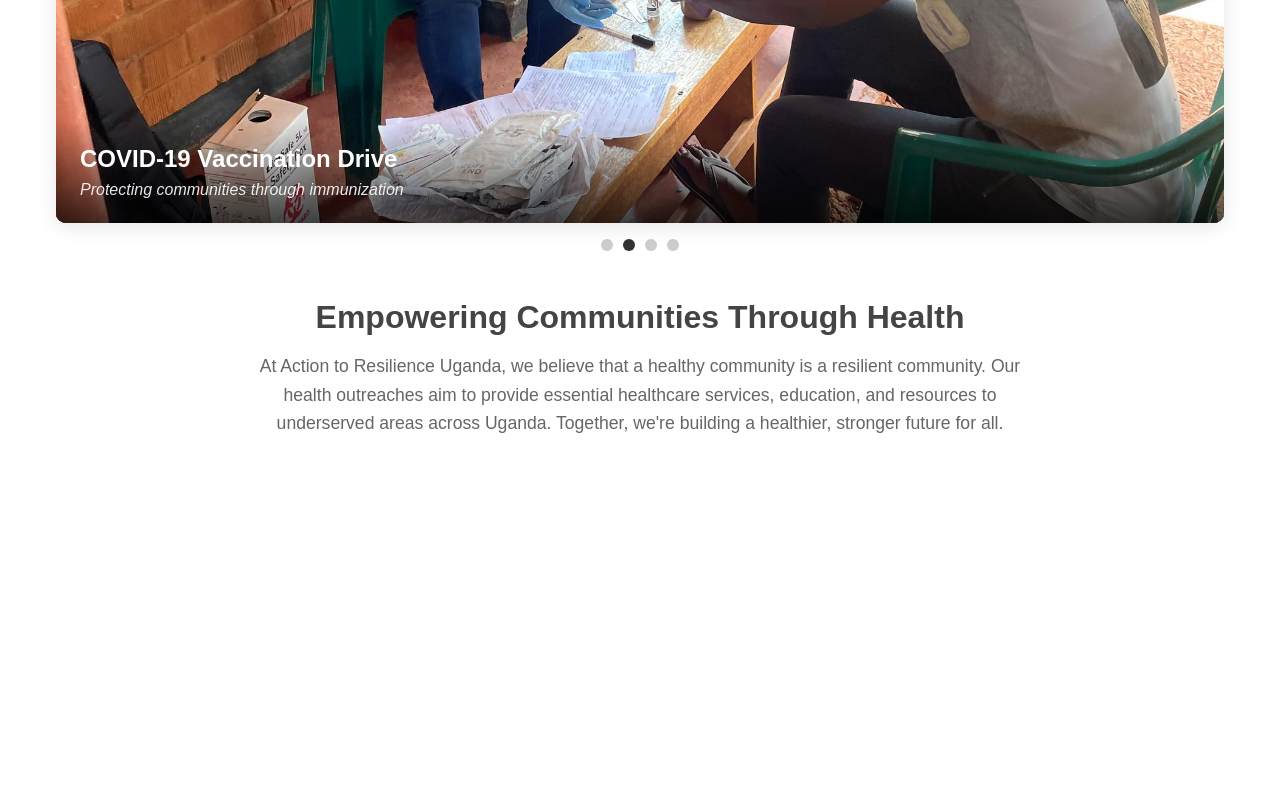
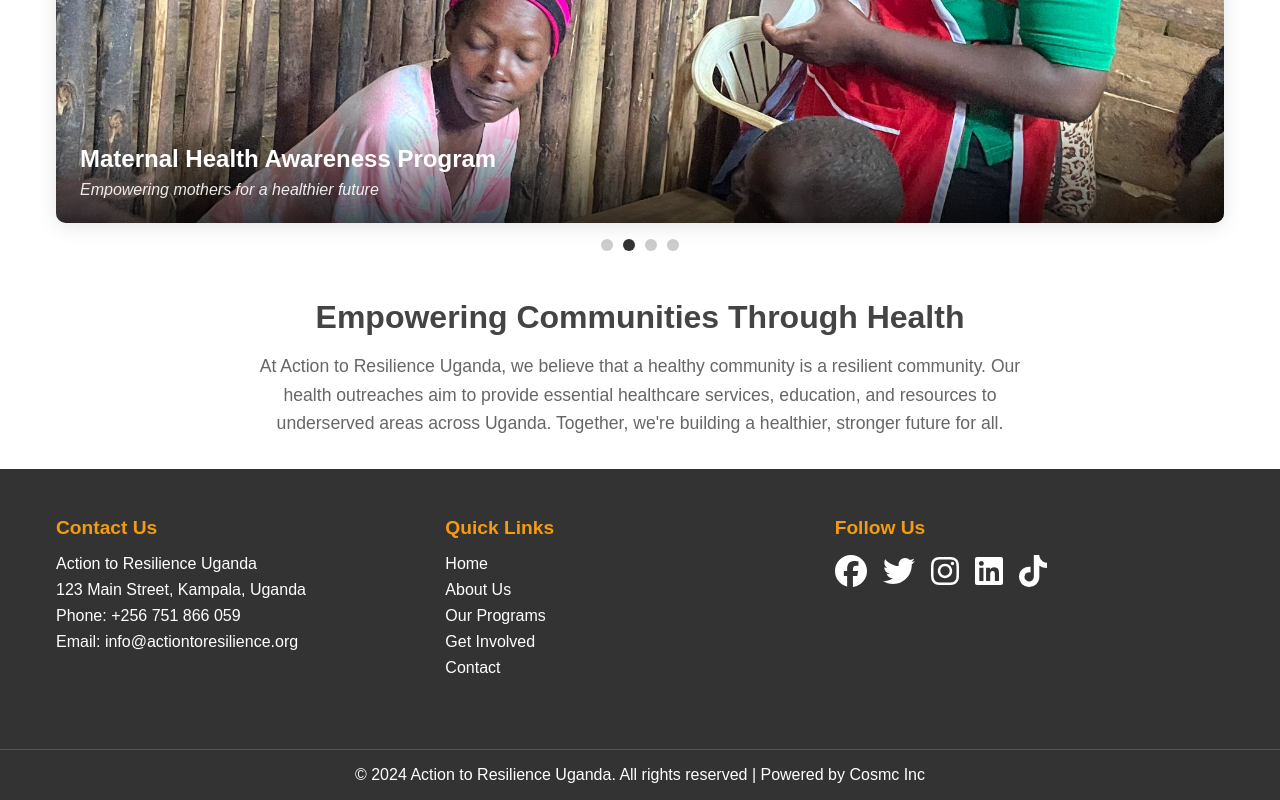
Before and after one commit to cosmah/actiontoresilienceuganda, a React (Create React App) app in the folder actiontoresilienceuganda/: page /whatwedo in a window 1280 px wide. Shown: the part 1448-2248 px from the top of the page. Before the commit the page ends 1917 px from the top, so only its background shows below. Built offline with nearby package versions, Linux system fonts and the light colour scheme.

Commit message:
added footer

```diff
--- a/actiontoresilienceuganda/src/components/Health/Health.css
+++ b/actiontoresilienceuganda/src/components/Health/Health.css
@@ -29,7 +29,12 @@
     left: 0;
     width: 100%;
     height: 100%;
+    display: none; /* Hide all slides by default */
     transition: transform 0.5s ease-in-out;
+  }
+
+  .gallery-slide.active {
+    display: block; /* Show the active slide */
   }
 
   .gallery-image {
--- a/actiontoresilienceuganda/src/components/WhatWeDo/WhatWeDo.jsx
+++ b/actiontoresilienceuganda/src/components/WhatWeDo/WhatWeDo.jsx
@@ -1,7 +1,8 @@
 import React from 'react';
 import './WhatWeDo.css';
 import WeDo from '../WeDo/WeDo';
-import Health from '../Health/Health'
+import Health from '../Health/Health';
+import Footer from '../Footer/Footer';
 
 
 
@@ -12,6 +13,7 @@ const WhatWeDo = (props) => {
     return <>
         <WeDo />
         <Health/>
+        <Footer/>
     </>;
 };
 
```
